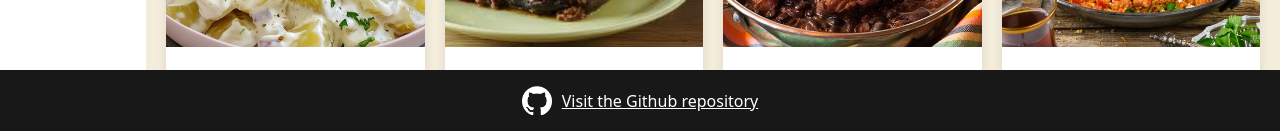
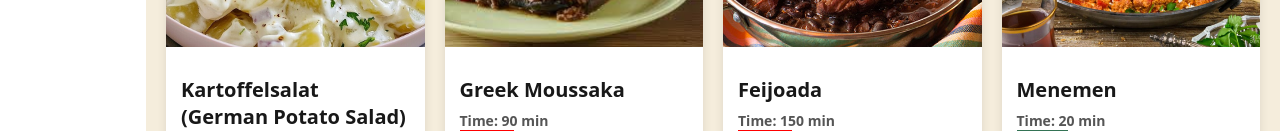
Before and after one commit to KaterynaSoloviova/recipe-book-app, a React (Vite) app in the folder recipe-book-app/: page / in a window 1280 px wide. Shown: the part 669-800 px from the top of the page. Built offline with nearby package versions, Linux system fonts and the light colour scheme.

Commit message:
fix: content now doesn't overflow the footer

```diff
--- a/recipe-book-app/src/App.css
+++ b/recipe-book-app/src/App.css
@@ -1,6 +1,6 @@
 body {
   background-color: #f5eddc;
-  height: 100vh;
+  min-height: 100vh;
 }
 
 /*HEADER STYLES*/
@@ -20,7 +20,7 @@ header img {
 /*ORGANIZATION FOR SIDEBAR AND RECIPES (main)*/
 .content {
   display: flex;
-  height: 85vh;
+  /* height: 85vh; */
 }
 
 .recipeGrid {
@@ -104,7 +104,6 @@ header img {
   padding: 4px 10px;
 }
 
-
 /*SIDEBAR STYLES*/
 aside {
   background-color: white;
@@ -143,8 +142,7 @@ footer {
   width: 100%;
   height: 1px;
   padding: 30px 0;
-  position: fixed;
-  bottom: 0;
+  position: relative;
   display: flex;
   justify-content: center;
   align-items: center;
```
